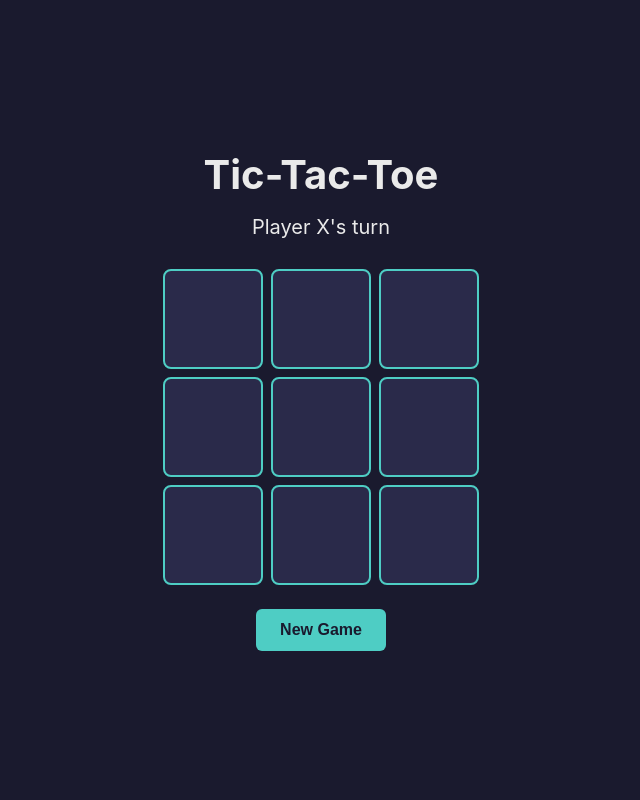
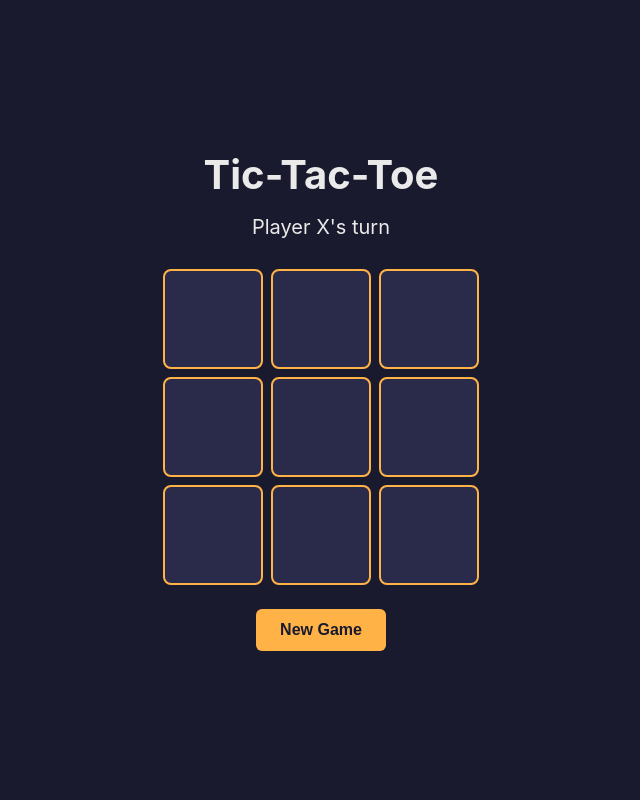
Before and after one commit to deeveerap/tik-tok-demo, a Flask app: page / in a window 1280 px wide. Shown: the whole page, without its empty margins (319-959 px from the left). Run offline with Flask 3, Linux system fonts and the light colour scheme.

Commit message:
Change theme color to light orange
Resolves issue-1: update --accent and --o-color from teal to a light
orange (#ffb347) so the board borders, reset button, and O marks match
the requested color.

Co-Authored-By: Claude Code <noreply@anthropic.com>

```diff
--- a/static/style.css
+++ b/static/style.css
@@ -1,9 +1,9 @@
 :root {
   --bg: #1a1a2e;
   --fg: #eaeaea;
-  --accent: #4ecdc4;
+  --accent: #ffb347;
   --x-color: #ff6b6b;
-  --o-color: #4ecdc4;
+  --o-color: #ffb347;
 }
 
 * { box-sizing: border-box; margin: 0; padding: 0; }
```
